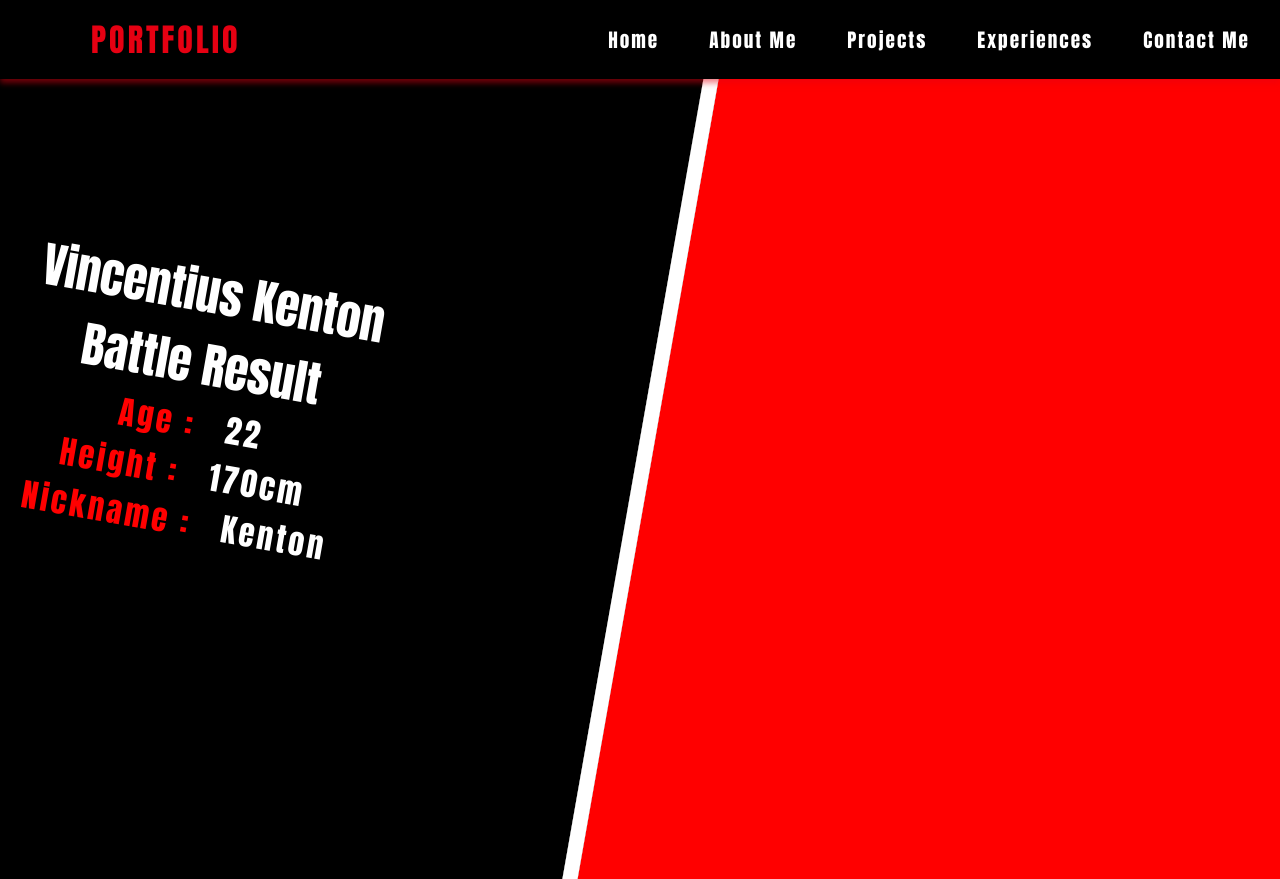
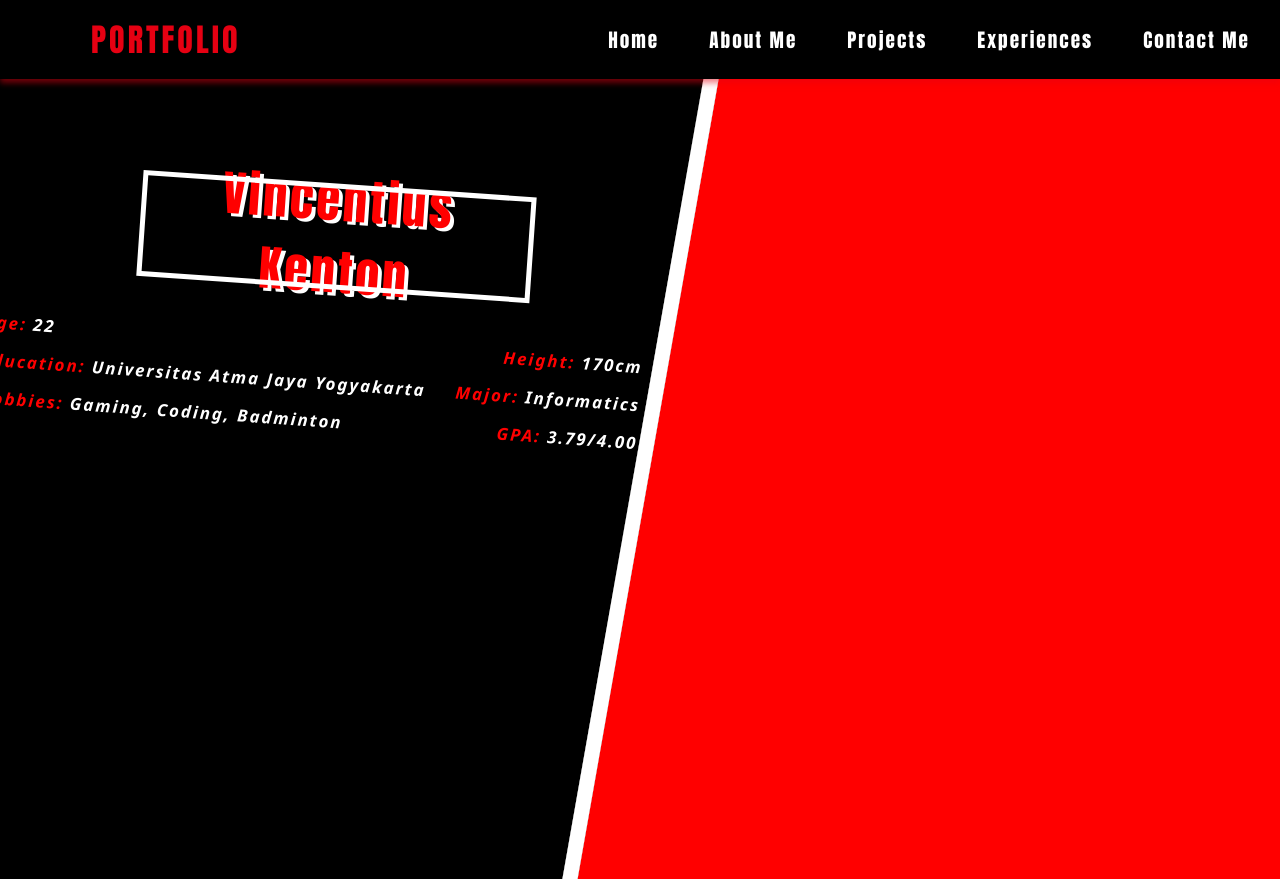
Before and after one commit to tersorasora/kenton-portfolio, a React (Vite) app: page /about in a window 1280 px wide. Built offline with nearby package versions, Linux system fonts and the light colour scheme.

Commit message:
ngene sek

```diff
--- a/src/App.jsx
+++ b/src/App.jsx
@@ -18,7 +18,7 @@ function App() {
       <Navbar />
       <AnimatePresence mode="wait">
         <Routes location={location} key={location.pathname}>
-          <Route path="/kenton-portfolio" element={<Home />} />
+          <Route path="/" element={<Home />} />
           <Route path="/about" element={<About />} />
           <Route path="/projects" element={<Projects />} />
           <Route path="/experiences" element={<Experiences />} />
--- a/src/components/Navbar/Navbar.css
+++ b/src/components/Navbar/Navbar.css
@@ -7,6 +7,8 @@
   align-items: center;
   padding: 15px 30px;
   position: sticky;
+  width: 100%;
+  box-sizing: border-box;
   top: 0;
   z-index: 1000;
   box-shadow: 0 4px 6px rgba(230, 0, 18, 0.5); /* red glow */
--- a/src/components/Navbar/Navbar.jsx
+++ b/src/components/Navbar/Navbar.jsx
@@ -10,7 +10,7 @@ const Navbar = () => {
     <nav className='navbar'>
       <div className='logo'>PORTFOLIO</div>
       <ul className='nav-links'>
-        <li onClick={() => setNextIndex(0)}><Link to="/kenton-portfolio">Home</Link></li>
+        <li onClick={() => setNextIndex(0)}><Link to="/">Home</Link></li>
         <li onClick={() => setNextIndex(1)}><Link to="/about">About Me</Link></li>
         <li onClick={() => setNextIndex(2)}><Link to="/projects">Projects</Link></li>
         <li onClick={() => setNextIndex(3)}><Link to="/experiences">Experiences</Link></li>
--- a/src/components/Pages/Abouts/About.css
+++ b/src/components/Pages/Abouts/About.css
@@ -31,28 +31,76 @@
     flex-direction: column;
 }
 
-.left-side .nama {
-    font-size: 3rem;
-    margin: 0;
-    color: white;
+.left-side-container {
+    display: flex;
+    flex-direction: column;
+    align-items: center;
+    justify-content: center;
+    position: relative;
+    gap: 50px;
+    margin-left: 25%;
+    margin-top: -25%;
 }
 
-.left-side .test {
+.left-side .nama {
+    display: flex;
+    justify-content: center;
+    transform: rotate(-6deg);
+    padding: 10px;
+    width: 30vw;
+    height: 12vh;
+    text-align: center;
+    align-items: center;
+    margin-bottom: auto;
+    cursor: pointer;
+    user-select: none;
+
     font-size: 3rem;
-    margin: 0;
-    color: white;
+    letter-spacing: 3px;
+    color: red;
+    background-color: black;
+    outline: 5px solid white;
+    text-shadow: 4px 3px 0px white;
+
+    transition: transform 0.1s ease, outline-color 0.2s ease;
+}
+
+.left-side .nama:hover {
+    transform: scale(1.1) rotate(-4deg);
+    outline: 5px solid red;
+}
+
+.left-side .profile {
+    display: flex;
+    flex-direction: column;
+    gap: 15px;
+    transform: rotate(-6deg);
+
+    font-family: 'Segoe UI', Tahoma, Geneva, Verdana, sans-serif;
+    font-style: italic;
+    font-size: 0.9rem;
+    letter-spacing: 2px;
+    user-select: none;
+}
+
+.left-side .profile .row {
+    display: flex;
+    justify-content: space-between;
+    gap: 30px;
 }
 
 .left-side h3 {
-    font-size: 2rem;
-    letter-spacing: 3px;
-    margin: 0;
     color: red;
+    white-space: nowrap;
 }
 
 .left-side h3 span {
     color: white;
-    margin-left: 20px;
+}
+
+.radar-chart {
+    position: relative;
+    display: flex;
 }
 
 .right-side {
--- a/src/components/Pages/Abouts/About.jsx
+++ b/src/components/Pages/Abouts/About.jsx
@@ -1,20 +1,40 @@
-import React from 'react';
+import React, { useState } from 'react';
 import './About.css';
 import transition from '../../Transition/Transition';
 
 const About = () => {
+  const [showCNName, setCNName] = useState(false);
+
   return (
       <div className="about">
           <div className="about-inner">
               <div className="left-side">
-                  <h1 className='nama'>Vincentius Kenton</h1>
-                  <h2 className='test'>Battle Result</h2>
-                  <h3>Age : <span>22</span></h3>
-                  <h3>Height : <span>170cm</span></h3>
-                  <h3>Nickname : <span>Kenton</span></h3>
+                <div className="left-side-container">
+                  <h1 className='nama' onClick={() => setCNName(!showCNName)}>
+                    {showCNName ? '周添聪' : 'Vincentius Kenton'}
+                  </h1>
+                  <div className='profile'>
+                    <div className="row">
+                      <h3>Age: <span>22</span></h3>
+                      <h3>Height: <span>170cm</span></h3>
                     </div>
-                <div className="tear-line"></div>
-                <div className="right-side"></div>
+                    <div className="row">
+                      <h3>Education: <span>Universitas Atma Jaya Yogyakarta</span></h3>
+                      <h3>Major: <span>Informatics</span></h3>
+                    </div>
+                    <div className="row">
+                      <h3>Hobbies: <span>Gaming, Coding, Badminton</span></h3>
+                      <h3>GPA: <span>3.79/4.00</span></h3>
+                    </div>
+                  </div>
+                </div>
+              </div>
+              <div className="tear-line">
+
+              </div>
+              <div className="right-side">
+
+              </div>
           </div>
       </div>
     );
--- a/src/components/Pages/Homes/Home.css
+++ b/src/components/Pages/Homes/Home.css
@@ -1,21 +1,25 @@
 .persona-intro {
   display: flex;
-  justify-content: space-between;
+  justify-content: center;
   align-items: center;
   background: linear-gradient(135deg, #ff003c, #000000);
   color: white;
   padding: 5%;
   height: 100vh;
+  width: 100%;
+  box-sizing: border-box;
   overflow: hidden;
   position: relative;
   font-family: 'Impact', sans-serif;
+  gap: 3rem;
+  user-select: none;
 }
 
 .intro-text {
-  max-width: 50%;
+  /* max-width: 50%; */
   z-index: 2;
   animation: slideInLeft 1s ease-out forwards;
-  margin-left: 10%;
+  margin: 0;
 }
 
 .intro-text h1 {
@@ -36,7 +40,7 @@
 .name {
   background: #000;
   color: #ff003c;
-  margin-left: 1rem;
+  margin-left: 5%;
   padding: 0 10px;
   transform: skew(-10deg);
   display: inline-block;
@@ -47,15 +51,37 @@
 
 .intro-image {
   position: relative;
-  margin-right: 15%;
+  margin-left: 5%;
 }
 
 .intro-image img {
-  max-width: 500px;
+  max-width: 100%;
+  width: clamp(250px, 40vw, 500px);
   border: 4px solid white;
   transform: rotate(-10deg);
   box-shadow: 10px 10px 0px red;
   animation: zoomInRight 1s ease-out forwards;
+}
+
+@media (max-width: 1024px) {
+  .persona-intro {
+    flex-direction: column;
+    align-items: center;
+    text-align: center;
+  }
+
+  .intro-text {
+    max-width: 100%;
+    margin: 0;
+  }
+
+  .intro-image {
+    margin: 2rem 0 0;
+  }
+
+  .intro-image img {
+    width: 70vw; /* or clamp again */
+  }
 }
 
 /* Animations */
--- a/vite.config.js
+++ b/vite.config.js
@@ -4,5 +4,5 @@ import react from '@vitejs/plugin-react'
 // https://vite.dev/config/
 export default defineConfig({
   plugins: [react()],
-  base: '/kenton-portfolio'
+  base: '/'
 })
```
Also changed, not shown: src/components/ExcessChart.css (added, +20 -0 lines), src/components/ExcessChart.jsx (added, +76 -0 lines). Lines whose indentation alone changed are shown as unchanged.
